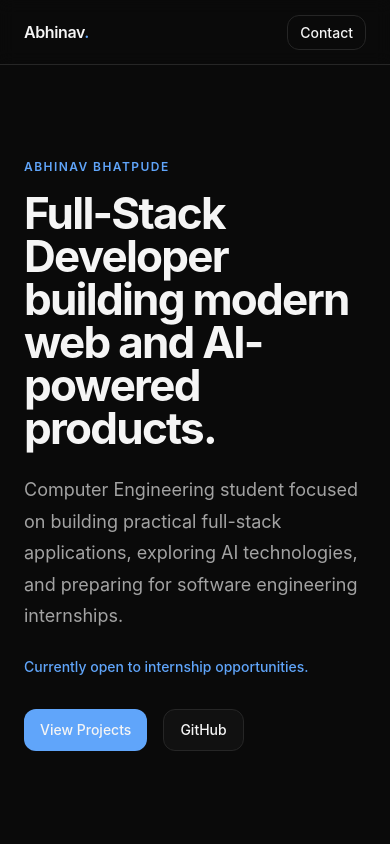
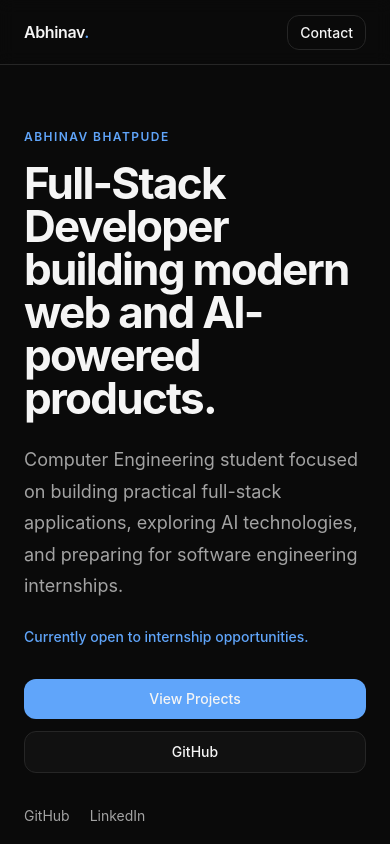
Before and after one commit to abhinav05-bhatpude/abhinav-portfolio, a Next.js app: page / in a window 390 px wide. Shown: the top 844 px of the page. Built offline with nearby package versions, Linux system fonts and the light colour scheme.

Commit message:
feat: implement responsive hero layout

```diff
--- a/src/components/sections/Hero.tsx
+++ b/src/components/sections/Hero.tsx
@@ -5,7 +5,7 @@ export function Hero() {
   return (
     <section
       id="hero"
-      className="flex min-h-[calc(100vh-4rem)] items-center py-20"
+      className="flex min-h-[calc(100vh-4rem)] items-center py-16 sm:py-20 lg:py-24"
     >
       <Container>
         <div className="max-w-4xl">
@@ -27,21 +27,21 @@ export function Hero() {
             Currently open to internship opportunities.
           </p>
 
-          <div className="mt-8 flex flex-wrap gap-4">
-            <Button href="#projects">View Projects</Button>
+          <div className="mt-8 flex flex-col gap-3 sm:flex-row sm:gap-4">
+            <Button href="#projects" className="w-full sm:w-auto">
+              View Projects
+            </Button>
 
             <Button
               href="https://github.com/abhinav05-bhatpude"
               variant="secondary"
+              className="w-full sm:w-auto"
             >
               GitHub
             </Button>
           </div>
-        </div>
-      </Container>
-    </section>
-  );
-  <div className="mt-8 flex items-center gap-5 text-small text-[var(--text-secondary)]">
+
+          <div className="mt-8 flex flex-wrap items-center gap-x-5 gap-y-3 text-small text-[var(--text-secondary)]">
             <a
               href="https://github.com/abhinav05-bhatpude"
               target="_blank"
@@ -60,4 +60,8 @@ export function Hero() {
               LinkedIn
             </a>
           </div>
+        </div>
+      </Container>
+    </section>
+  );
 }
```
Lines whose indentation alone changed are shown as unchanged.
